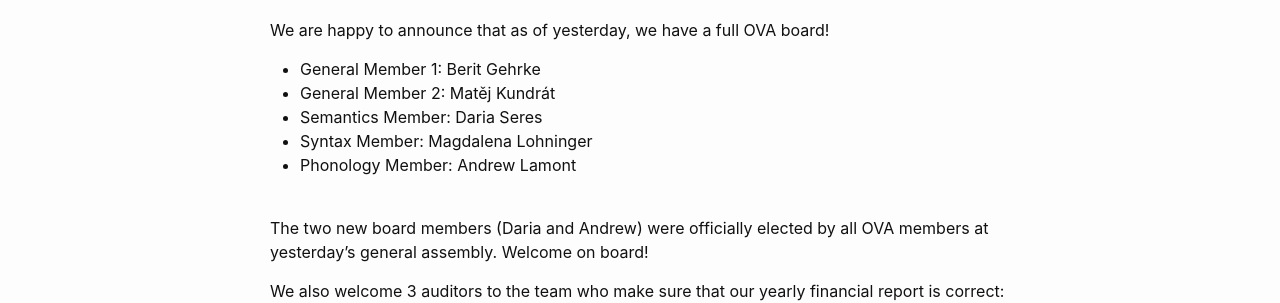
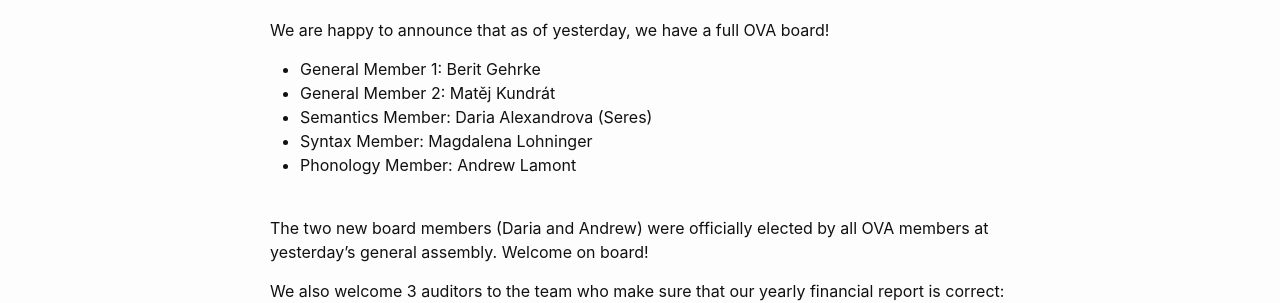
Before and after one commit to ovaschool/ovaschool.github.io, a Jekyll site: the page built from _posts/2026-08-05-fullovaboard.markdown, in a window 1280 px wide. Shown: the part 182-485 px from the top of the page. Built offline with Jekyll 4.4.1, drawn with Linux system fonts in a browser that asks for light colours.

Commit message:
updated Daria's name

```diff
--- a/_posts/2026-08-05-fullovaboard.markdown
+++ b/_posts/2026-08-05-fullovaboard.markdown
@@ -10,7 +10,7 @@
 
 * General Member 1: Berit Gehrke
 * General Member 2: Matěj Kundrát
-* Semantics Member: Daria Seres
+* Semantics Member: Daria Alexandrova (Seres)
 * Syntax Member: Magdalena Lohninger
 * Phonology Member: Andrew Lamont<br/><br/>
 
```
